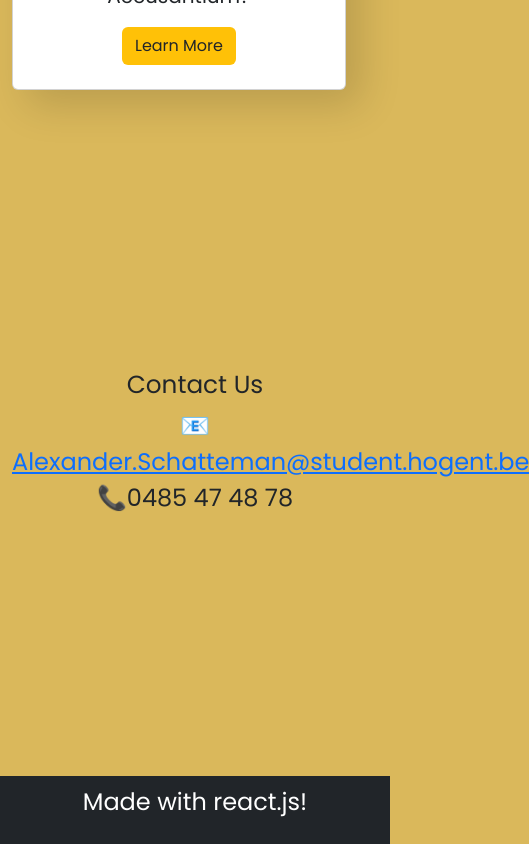
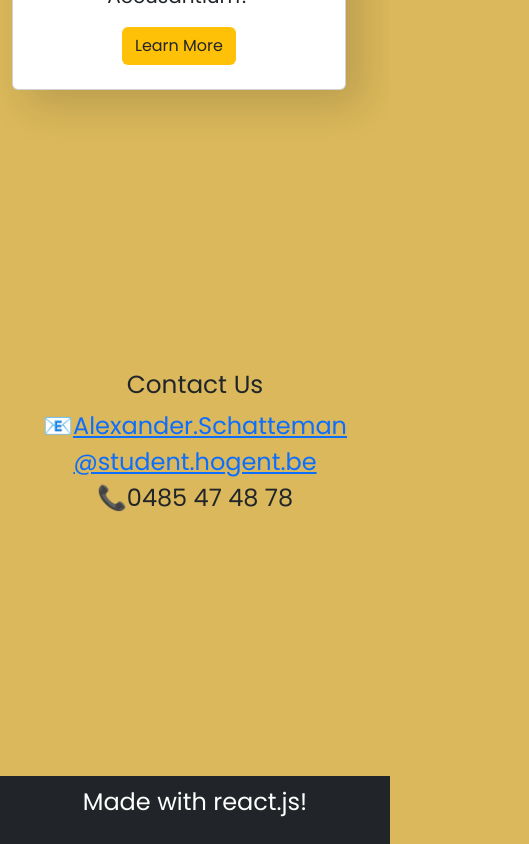
Before and after one commit to LexDarcoz/2223-frontendweb-LexDarcoz_Gymder, a React (Create React App) app: page / in a window 390 px wide. Shown: the part 8506-9350 px from the top of the page, 529 px wide, since content can reach past the window. Built offline with nearby package versions, Linux system fonts and the light colour scheme.

Commit message:
Full responsive adapt

```diff
--- a/src/components/Contact.jsx
+++ b/src/components/Contact.jsx
@@ -6,12 +6,13 @@ export default function Contact() {
       <div className="container mt-5 mb-5">
         <div className="row">
           <div className="col-md-12">
-            <div className="section-header text-center pb-5">
+            <div className="section-header row text-center pb-5">
               <h2>Contact Us</h2>
               <p>
                 📧
-                <Link to="/contactForm">
-                  Alexander.Schatteman@student.hogent.be
+                <Link to="/contactForm" className="text-center">
+                  Alexander.Schatteman <br />
+                  @student.hogent.be
                 </Link>
                 <br />
                 📞0485 47 48 78
```
